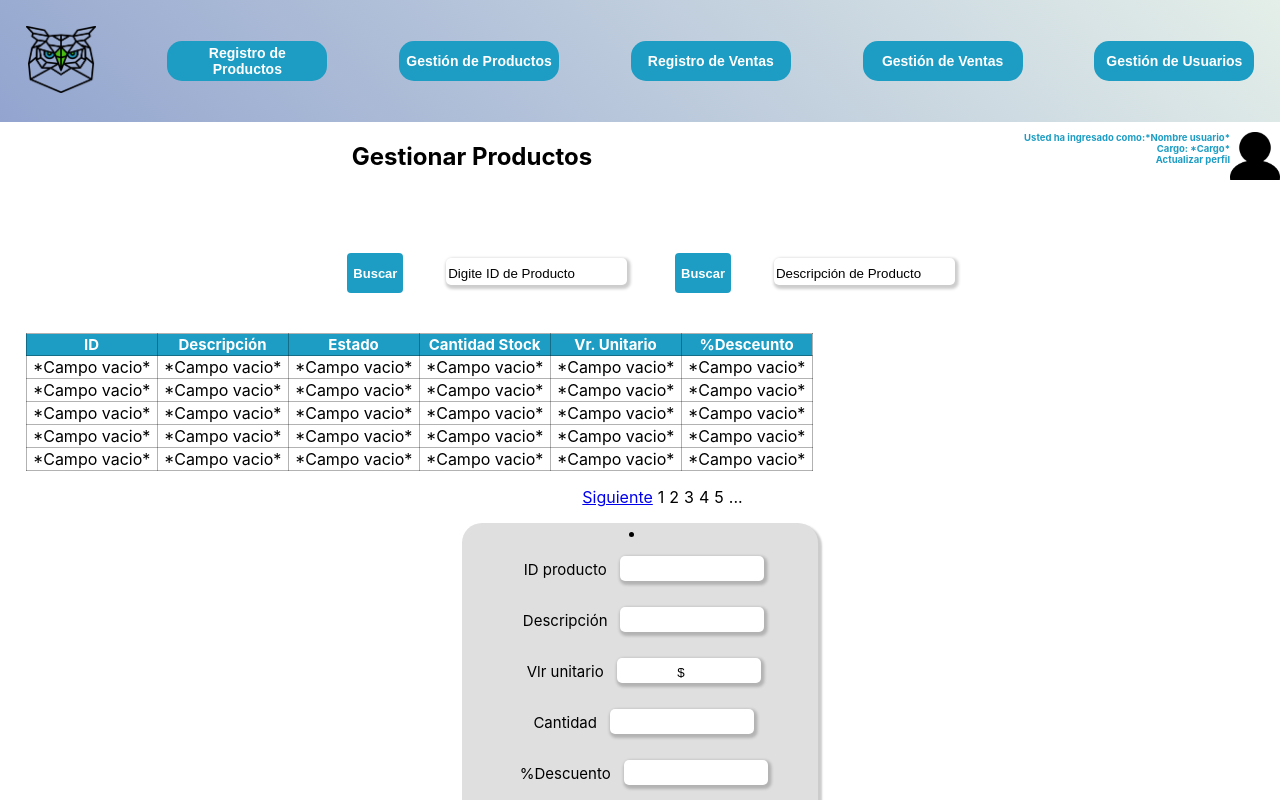
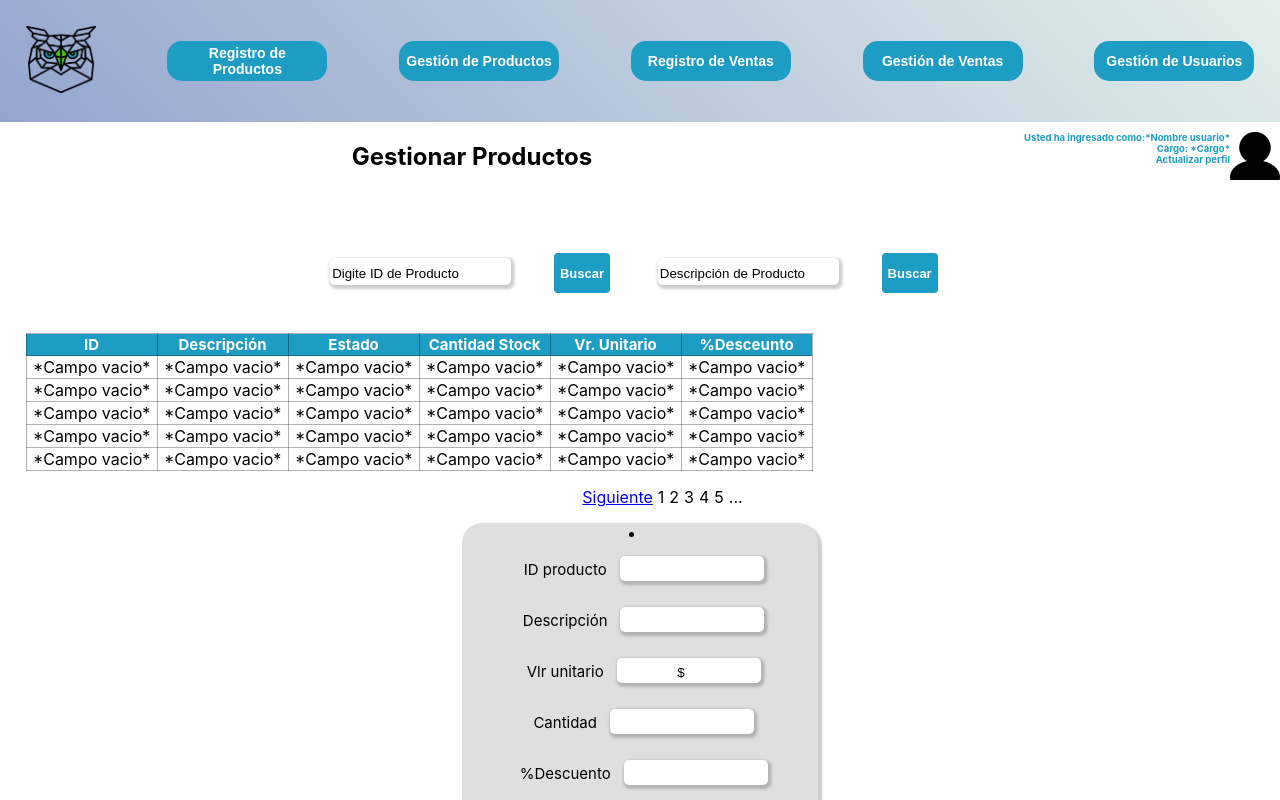
Before and after one commit to wolfangvera/g.p.i, a React (Create React App) app: page /GestionarProducto in a window 1280 px wide. Shown: the top 800 px of the page. Built offline with nearby package versions, Linux system fonts and the light colour scheme.

Commit message:
Update GestionarProducto.js
cambair orden de botones

```diff
--- a/src/pages/GestionarProducto.js
+++ b/src/pages/GestionarProducto.js
@@ -7,15 +7,14 @@ const GestionarProducto = () => {
             <h2 className="TituloPaginaP"> Gestionar Productos</h2>
             <div className="busquedaProducto">
                 <label className="Buscar_Producto">
-                    <button className="boton bt_busquedaP"> Buscar </button>
-                    <input className="input_BuscarproductoD"
+                <input className="input_BuscarproductoD"
                         type="number" placeholder="Digite ID de Producto" />
-
+                <button className="boton bt_busquedaP"> Buscar </button>
                 </label>
                 <label className="Buscar_Producto">
-                    <button className="boton bt_busquedaP"> Buscar </button>
-                    <input className="input_BuscarproductoD"
+                <input className="input_BuscarproductoD"
                         type="string" placeholder="Descripción de Producto" />
+                        <button className="boton bt_busquedaP"> Buscar </button>
                 </label>
             </div>
             <section className="listadoProductos">
```
